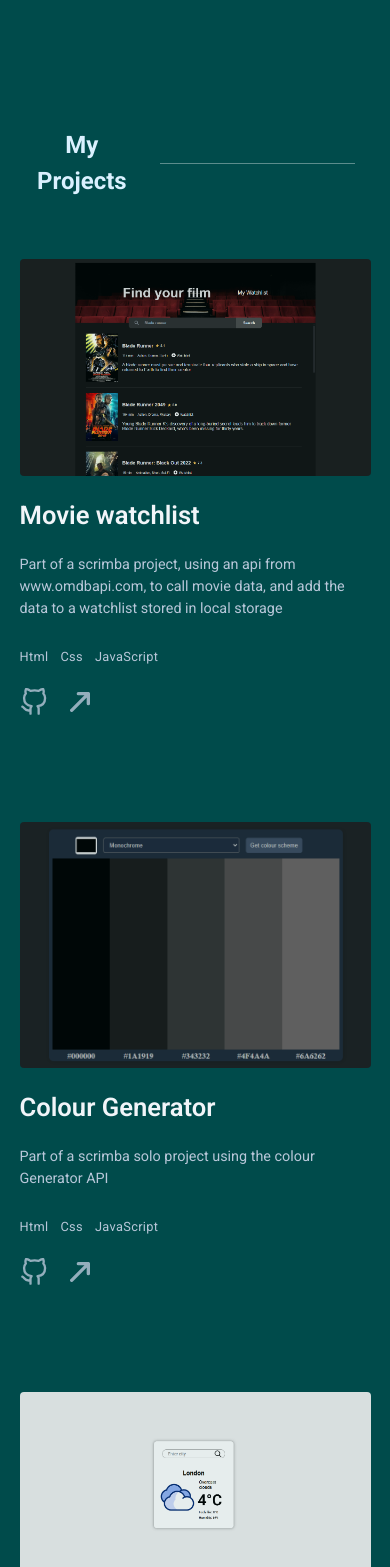
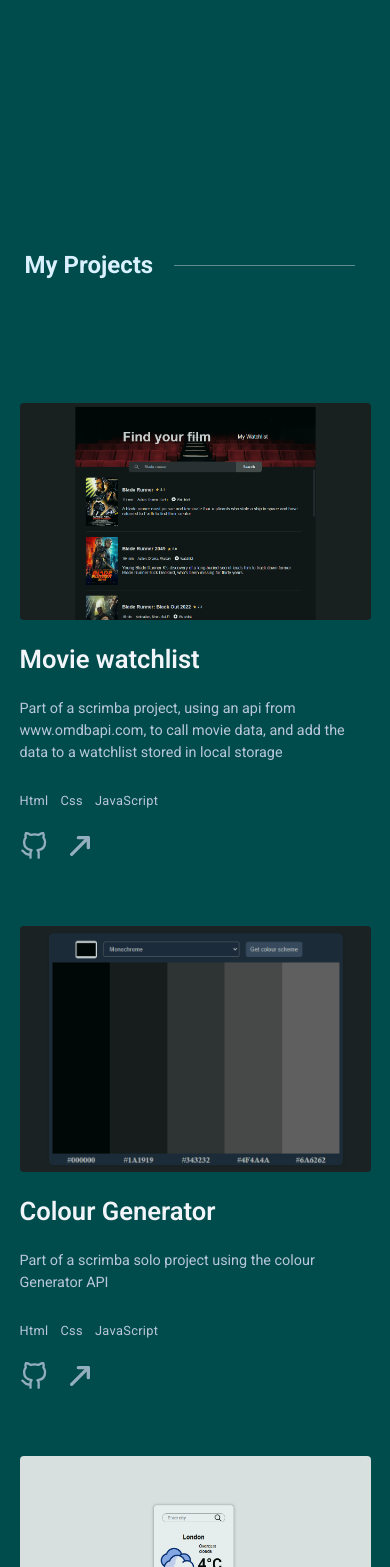
Before and after one commit to RiianTY/Portfolio-V3, a React (Vite) app: page / in a window 390 px wide. Shown: the part 1641-3208 px from the top of the page. Built offline with nearby package versions, Linux system fonts and the light colour scheme.

Commit message:
fixed mobile centering issue with projects section

```diff
--- a/src/App.css
+++ b/src/App.css
@@ -71,7 +71,7 @@ ul {
   font-size: 1.5rem;
   font-weight: 700;
   color: #ffffff;
-  width: 225px;
+  width: 270px;
   color: #daf1ff;
 }
 
@@ -117,11 +117,11 @@ footer {
 
 #projects {
   scroll-margin-top: 80px;
-  margin-top: 80px;
 }
 
 /* projects list reverse everyother */
 
+@media (min-width: 768px) {
   .projects-list .project:nth-child(even) {
     direction: rtl;
   }
@@ -149,3 +149,4 @@ footer {
     text-align: left !important;
     margin-left: 0 !important;
   }
+}
--- a/src/App.jsx
+++ b/src/App.jsx
@@ -6,6 +6,7 @@ import Footer from "./Components/Footer.jsx";
 import Header from "./Components/Header.jsx";
 import ScrollArrow from "./Components/ScrollArrow.jsx";
 import JumpToTop from "./Components/JumpToTop.jsx";
+import "./App.css";
 
 export default function App() {
   const headerRef = useRef(null);
@@ -46,7 +47,7 @@ export default function App() {
         <About />
       </div>
 
-      <div id="projects" className="hero mb-15 z-30">
+      <div id="projects" className="hero mb-30 mt-30 mt-50 z-30">
         <h1 className=" hero-title">My Projects</h1>
         <span className="hero-line"></span>
       </div>
--- a/src/Components/Projects.jsx
+++ b/src/Components/Projects.jsx
@@ -10,12 +10,12 @@ export default function Projects(data) {
   });
 
   return (
-    <div className="project grid grid-cols-1 md:grid-cols-2 items-center justify-center max-w-1xl box-border relative transition-colors duration-300 bg-transparent max-w-[800px] mb-25 mx-auto">
-      <div className="flex justify-center mb-5 sm:mb-5 md:z-0">
+    <div className="project grid grid-cols-1 md:grid-cols-2 items-center justify-center max-w-1xl box-border relative transition-colors duration-300 bg-transparent max-w-[800px] mb-15 mx-auto">
+      <div className="flex justify-center items-center mb-5 sm:mb-5 md:z-0">
         <img
           src={data.image}
           alt="Halcyon Theme Screenshot"
-          className="project-img max-w-full min-w-[350px] h-auto rounded-sm opacity-90 transition-transform duration-400 ease-in-out"
+          className="project-img max-w-full min-w-[350px] h-auto rounded-sm opacity-90 transition-transform duration-400 ease-in-out mx-auto"
         />
       </div>
       <div className="flex flex-col justify-center max-h-[300px] relative z-20 md:items-end md:text-right sm:text-left sm:items-start">
```
Lines whose indentation alone changed are shown as unchanged.
